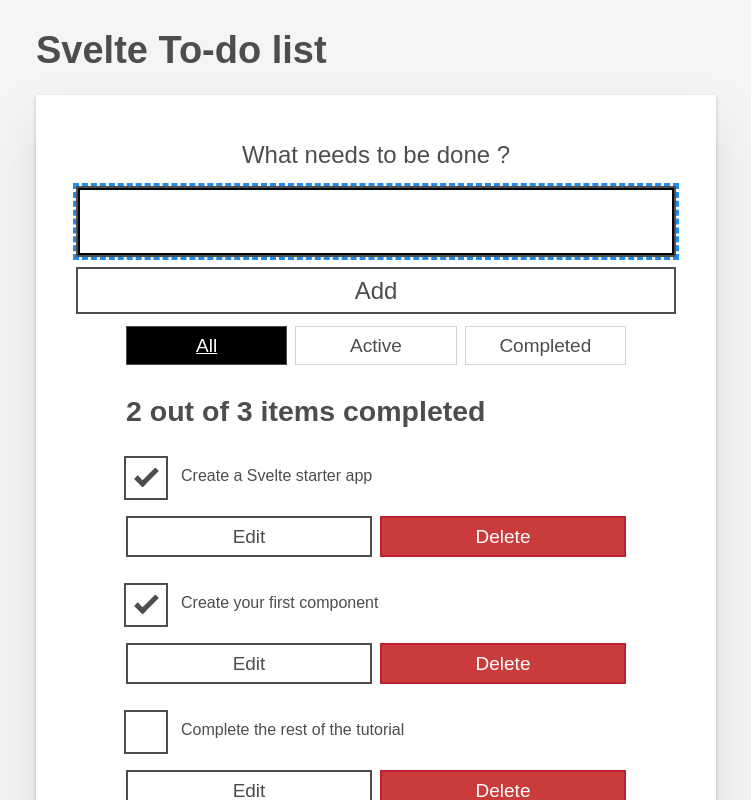
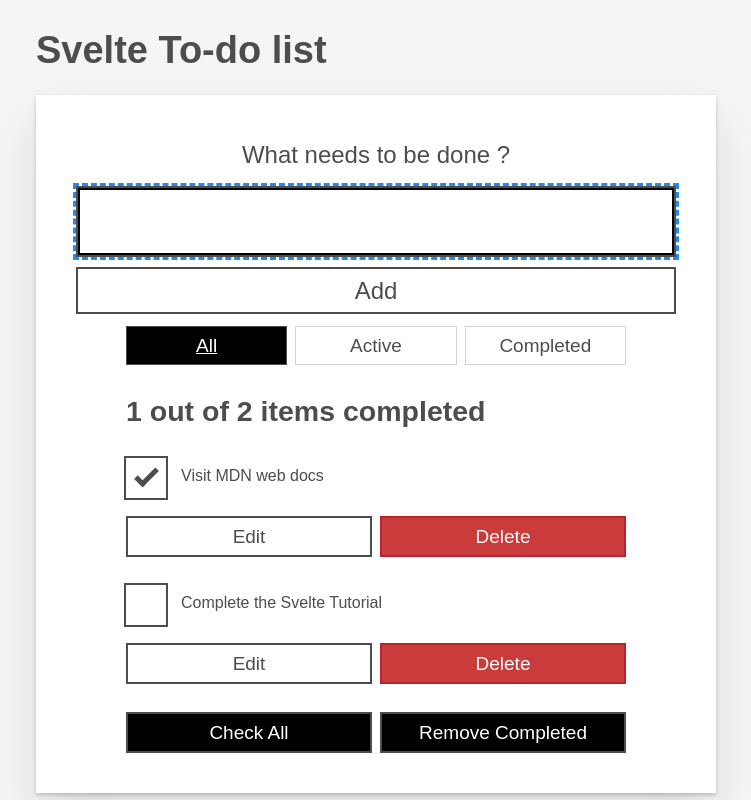
Before and after one commit to Xuffasch/mdn-svelte-tutorial, a Svelte app: page / in a window 1280 px wide. Shown: the top 800 px of the page, without its empty margins (264-1015 px from the left). Built offline with nearby package versions, Linux system fonts and the light colour scheme.

Commit message:
add a custom store saved to localStorage

```diff
--- a/src/App.svelte
+++ b/src/App.svelte
@@ -4,13 +4,6 @@
   import Alert from "./components/Alert.svelte";
 
   import { todos } from "./stores/stores";
-
-  $todos = [
-    { id: 1, name: "Create a Svelte starter app", completed: true },
-    { id: 2, name: "Create your first component", completed: true },
-    { id: 3, name: "Complete the rest of the tutorial", completed: false },
-  ];
-  $: console.log("todos : ", $todos);
 </script>
 
 <Alert />
--- /dev/null
+++ b/src/stores/localStore.js
@@ -0,0 +1,23 @@
+import { writable } from "svelte/store";
+
+export const localStore = (key, initial) => {
+  const toString = (value) => JSON.stringify(value, null, 2);
+  const toObj = JSON.parse;
+
+  if (localStorage.getItem(key) === null) {
+    localStorage.setItem(key, toString(initial));
+  }
+
+  const saved = toObj(localStorage.getItem(key));
+
+  const { subscribe, set, update } = writable(saved);
+
+  return {
+    subscribe,
+    set: (value) => {
+      localStorage.setItem(key, toString(value));
+      return set(value);
+    },
+    update,
+  };
+};
--- a/src/stores/stores.js
+++ b/src/stores/stores.js
@@ -1,5 +1,11 @@
 import { writable } from "svelte/store";
+import { localStore } from "./localStore";
 
 export const alert = writable("Welcome to the To-Do list app !");
 
-export const todos = writable([]);
+const initialTodos = [
+  { id: 1, name: "Visit MDN web docs", completed: true },
+  { id: 2, name: "Complete the Svelte Tutorial", completed: false },
+];
+
+export const todos = localStore("mdn-svelte-todo", initialTodos);
```
Also changed, not shown: 1 other file (tests, documents, lock files or other folders).
